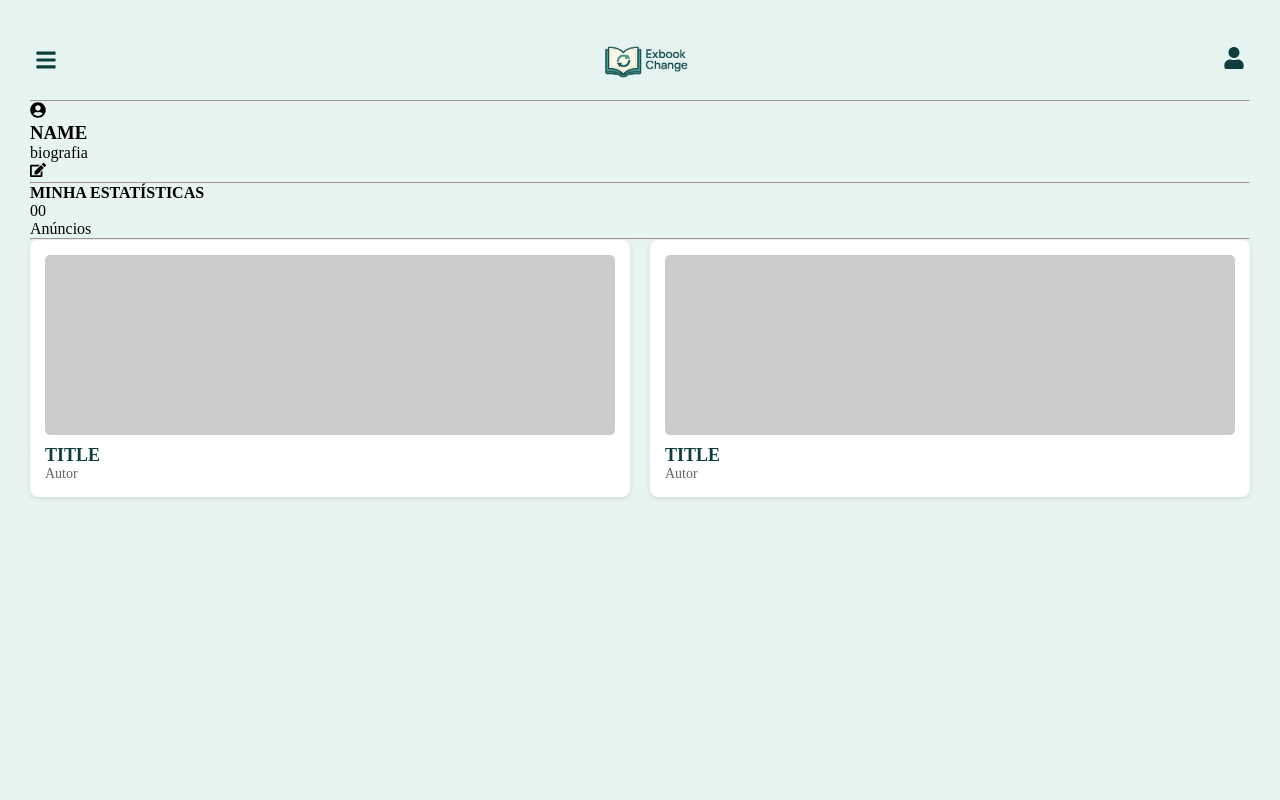
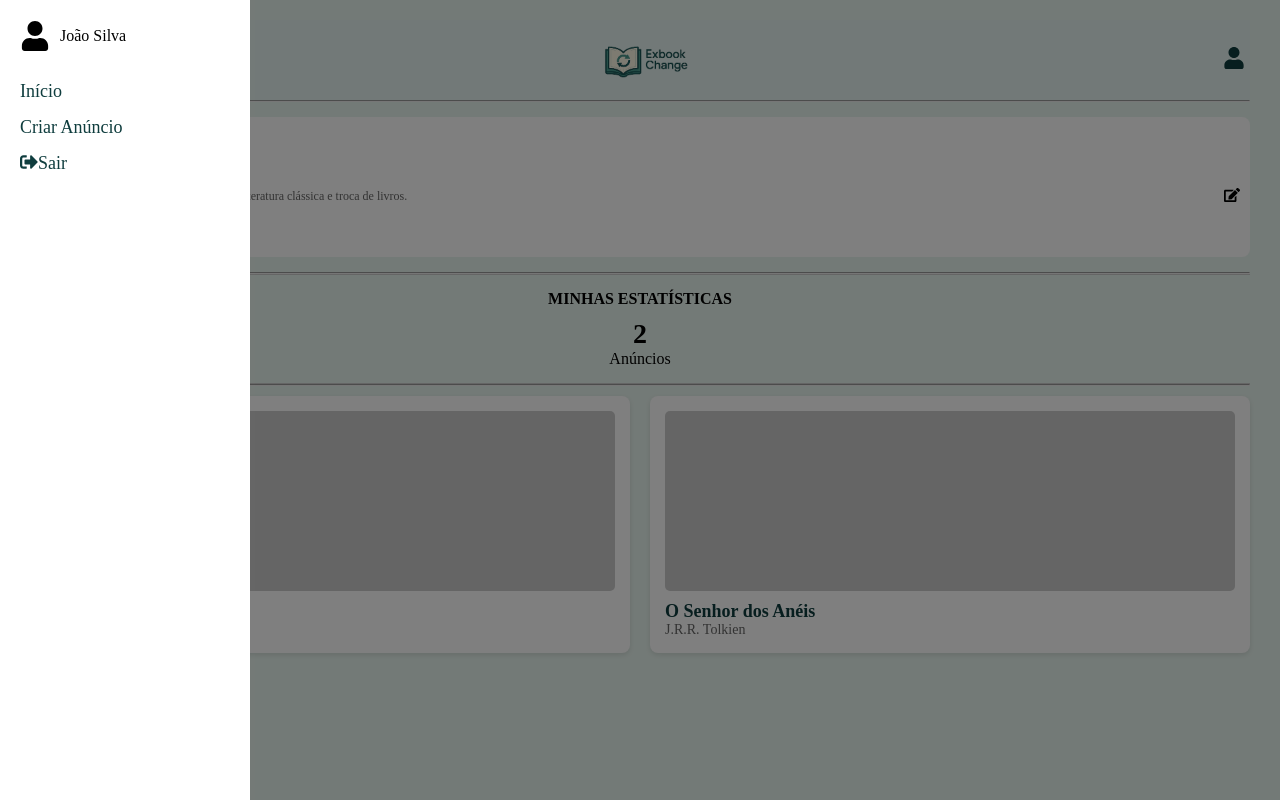
Before and after one commit to richarlisonn/Front-End-ExbookCharge, a React (Vite) app: page /perfil in a window 1280 px wide. Both pictures are taken after a click on the icon 46 px from the left and 60 px from the top of the page. Built offline with nearby package versions, Linux system fonts and the light colour scheme.

Commit message:
feat: Adicionado pagina do perfil do usuario, criado componentes dinamicos para receber o back, menu bar com animação e funcinado corretamente. Adicionado botao de edição de perfil do usuario. Esta em processo.

```diff
--- a/src/index.css
+++ b/src/index.css
@@ -3,3 +3,8 @@
   padding: 0;
   box-sizing: border-box;
 }
+
+a{
+  text-decoration: none;
+  color: black;
+}
--- a/src/main.jsx
+++ b/src/main.jsx
@@ -10,6 +10,7 @@ import DashBoard from './pages/DashBoard.jsx';
 import Anuncio from './pages/Anuncio.jsx'
 import PerfilUsuario from './pages/PerfilUsuario.jsx';
 import CriarAnuncio from './pages/CriarAnuncio.jsx';
+import EditarPerfil from './pages/EditarPerfil.jsx';
 
 const router = createBrowserRouter([
   { path: '/', element: <App /> },
@@ -19,6 +20,7 @@ const router = createBrowserRouter([
   { path: '/anuncio', element: <Anuncio /> },
   { path: '/perfil', element: <PerfilUsuario /> },
   { path: '/criaranuncio', element: <CriarAnuncio /> },
+  { path: '/editarperfil', element: <EditarPerfil /> },
 
 
 ]);
--- a/src/pages/DashBoard.jsx
+++ b/src/pages/DashBoard.jsx
@@ -1,6 +1,6 @@
 import React, { useState } from "react";
 import Logo from "../assets/images/icon.png";
-import { FaBars, FaBell, FaUser, FaSearch, FaHome, FaPlus, FaSignOutAlt } from "react-icons/fa";
+import { FaBars, FaUser, FaSearch, FaSignOutAlt } from "react-icons/fa";
 import "./styles/DashBoard.css";
 
 function DashBoard() {
@@ -10,43 +10,50 @@ function DashBoard() {
     setIsMenuOpen(!isMenuOpen);
   };
 
+  const closeMenu = () => {
+    setIsMenuOpen(false);
+  };
+
   const annouces = [
     { title: "Dom Casmurro", autor: "Machado de Assis", link: "/dom-casmurro" },
     { title: "O Senhor dos Anéis", autor: "J.R.R. Tolkien", link: "/senhor-dos-aneis" },
     { title: "1984", autor: "George Orwell", link: "/1984" },
-    { title: "1984", autor: "George Orwell", link: "/1984" },
-  ]
+    { title: "Harry Potter", autor: "J.K. Rowling", link: "/harry-potter" },
+  ];
 
   return (
     <div className="div_main">
-
+      {/* HEADER */}
       <header className="header">
         <FaBars className="icon" onClick={toggleMenu} />
-       <a href=""> <img src={Logo} alt="Logo Exbook Change" className="logo_DashBoard" /></a>
+        <a href="/dashboard">
+          <img src={Logo} alt="Logo Exbook Change" className="logo_DashBoard" />
+        </a>
         <div className="right-icons">
-          <a href="Perfil"><FaUser className="icon" /></a>
+          <a href="/perfil"><FaUser className="icon" /></a>
         </div>
       </header>
 
       <hr className="divider" />
 
+      {/* OVERLAY ESCURO */}
+      {isMenuOpen && <div className="overlay" onClick={closeMenu}></div>}
 
-      {isMenuOpen && (
-        <div className="side-menu">
+      {/* MENU LATERAL */}
+      <div className={`side-menu ${isMenuOpen ? "open" : ""}`}>
         <div className="menu-header">
           <FaUser className="menu-icon" />
           <p>Name Profile</p>
+        </div>
         <hr />
-          </div>
         <ul className="menu-list">
           <li><a href="/dashboard">Início</a></li>
           <li><a href="/CriarAnuncio">Criar Anúncio</a></li>
-            <li><a href="/dashboard"><FaSignOutAlt /> Sair</a></li>
+          <li><a href="/"><FaSignOutAlt /> Sair</a></li>
         </ul>
       </div>
-      )}
 
-
+      {/* BARRA DE PESQUISA */}
       <div className="search-container">
         <div className="search-input-container">
           <input
@@ -58,7 +65,7 @@ function DashBoard() {
         </div>
       </div>
 
-
+      {/* LISTA DE ANÚNCIOS */}
       <div className="ads-container">
         {annouces.map((livro, index) => (
           <a key={index} href={livro.link} className="ad-card">
@@ -70,8 +77,6 @@ function DashBoard() {
           </a>
         ))}
       </div>
-
-
     </div>
   );
 }
--- /dev/null
+++ b/src/pages/EditarPerfil.jsx
@@ -0,0 +1,9 @@
+function EditarPerfil(){
+    return(
+        <div>
+            oi
+        </div>
+    )
+}
+
+export default EditarPerfil;
--- a/src/pages/PerfilUsuario.jsx
+++ b/src/pages/PerfilUsuario.jsx
@@ -1,65 +1,98 @@
 import React, { useState } from "react";
 import Logo from "../assets/images/icon.png";
-import { FaBars,FaUserCircle, FaEdit, FaBell,FaSyncAlt , FaUser, FaSearch, FaHome, FaPlus, FaSignOutAlt } from "react-icons/fa";
-import './styles/PerfilUsuario.css'
-
+import { FaBars, FaUserCircle, FaEdit, FaUser, FaSignOutAlt } from "react-icons/fa";
+import "./styles/PerfilUsuario.css";
 
 function PerfilUsuario() {
+  const [isMenuOpen, setIsMenuOpen] = useState(false);
 
+  const toggleMenu = () => {
+    setIsMenuOpen(!isMenuOpen);
+  };
+
+  const fecharMenu = () => {
+    setIsMenuOpen(false);
+  };
+
+  const [usuario] = useState({
+    nome: "João Silva",
+    bio: "Apaixonado por literatura clássica e troca de livros.",
+    anuncios: [
+      { title: "Dom Casmurro", autor: "Machado de Assis", link: "/dom-casmurro" },
+      { title: "O Senhor dos Anéis", autor: "J.R.R. Tolkien", link: "/senhor-dos-aneis" },
+    ],
+  });
 
   return (
     <div className="div_main">
       <header className="header">
-        <FaBars className="icon" />
-        <a href=""> <img src={Logo} alt="Logo Exbook Change" className="logo_DashBoard" /></a>
+        <FaBars className="icon" onClick={toggleMenu} />
+        <a href="/dashboard">
+          <img src={Logo} alt="Logo Exbook Change" className="logo_DashBoard" />
+        </a>
         <div className="right-icons">
-          <a href="Perfil"><FaUser className="icon" /></a>
+          <a href="Perfil">
+            <FaUser className="icon" />
+          </a>
         </div>
       </header>
 
       <hr className="divider" />
 
+
+      {isMenuOpen && <div className="overlay" onClick={fecharMenu}></div>}
+
+
+      <div className={`side-menu ${isMenuOpen ? "open" : ""}`}>
+        <div className="menu-header">
+          <FaUser className="menu-icon" />
+          <p>{usuario.nome}</p>
+          <hr />
+        </div>
+        <ul className="menu-list">
+          <li><a href="/dashboard">Início</a></li>
+          <li><a href="/CriarAnuncio">Criar Anúncio</a></li>
+          <li><a href="/dashboard"><FaSignOutAlt /> Sair</a></li>
+        </ul>
+      </div>
+
+
       <section className="perfil">
         <FaUserCircle className="profile-icon" />
         <div className="profile-info">
-          <h3>NAME</h3>
-          <p>biografia</p>
+          <h3>{usuario.nome}</h3>
+          <p>{usuario.bio}</p>
         </div>
+        <a href="/editarperfil">
           <FaEdit className="edit-icon" />
+        </a>
       </section>
 
       <hr className="divider" />
 
+
       <section className="stats">
-        <h4>MINHA ESTATÍSTICAS</h4>
-        <p className="number">00</p>
+        <h4>MINHAS ESTATÍSTICAS</h4>
+        <p className="number">{usuario.anuncios.length}</p>
         <p>Anúncios</p>
       </section>
 
       <hr className="divider" />
 
+
       <div className="ads-container">
-        <a href="livro" className="ad-card">
+        {usuario.anuncios.map((livro, index) => (
+          <a key={index} href={livro.link} className="ad-card">
             <div className="ad-image"></div>
             <div className="ad-info">
-            <h3>TITLE</h3>
-            <p>Autor</p>
+              <h3>{livro.title}</h3>
+              <p>{livro.autor}</p>
             </div>
           </a>
-        <a href="livro" className="ad-card">
-          <div className="ad-image"></div>
-          <div className="ad-info">
-            <h3>TITLE</h3>
-            <p>Autor</p>
+        ))}
       </div>
-        </a>
-        </div>
-
-
-
-
     </div>
   );
-};
+}
 
 export default PerfilUsuario;
--- a/src/pages/styles/DashBoard.css
+++ b/src/pages/styles/DashBoard.css
@@ -3,6 +3,7 @@
   height: 100vh;
   padding: 20px 30px;
   transition: margin-left 0.3s ease;
+
 }
 
 
@@ -35,17 +36,33 @@
 }
 
 
+/* Overlay escuro atrás do menu */
+.overlay {
+  position: fixed;
+  top: 0;
+  left: 0;
+  width: 100%;
+  height: 100%;
+  background-color: rgba(0,0,0,0.5); /* escurece fundo */
+  z-index: 900;
+}
+
+
 .side-menu {
   position: fixed;
   top: 0;
-  left: 0;
+  left: -250px;
   width: 250px;
-  height: 100vh;
-  background-color: #fff;
-  box-shadow: 2px 0px 10px rgba(0, 0, 0, 0.2);
+  height: 100%;
+  background-color: #ffffff;
+  color: rgb(0, 0, 0);
+  transition: left 0.3s ease-in-out;
   padding: 20px;
   z-index: 1000;
-  transform: translateX(0);
+}
+
+.side-menu.open {
+  left: 0;
 }
 
 .menu-header {
--- a/src/pages/styles/PerfilUsuario.css
+++ b/src/pages/styles/PerfilUsuario.css
@@ -0,0 +1,82 @@
+.perfil {
+  display: flex;
+  align-items: center;
+  background: #fff;
+  padding: 20px;
+  border-radius: 8px;
+  margin: 15px 0;
+  position: relative;
+}
+
+.profile-icon {
+  font-size: 100px;
+  margin-right: 10px;
+}
+
+.profile-info h3 {
+  margin: 0;
+  font-size: 16px;
+}
+
+.profile-info p {
+  margin: 0;
+  font-size: 12px;
+  color: #666;
+}
+
+.edit-icon {
+  position: absolute;
+  right: 10px;
+  cursor: pointer;
+}
+
+
+.stats {
+  border-top: 1px solid #ccc;
+  border-bottom: 1px solid #ccc;
+  padding: 15px 0;
+  text-align: center;
+}
+
+.stats h4 {
+  margin: 0 0 10px;
+}
+
+.stats .number {
+  font-size: 28px;
+  font-weight: bold;
+  margin: 0;
+}
+
+.ads-container{
+    margin: 10px 0;
+}
+
+/* Overlay escuro atrás do menu */
+.overlay {
+  position: fixed;
+  top: 0;
+  left: 0;
+  width: 100%;
+  height: 100%;
+  background-color: rgba(0,0,0,0.5); /* escurece fundo */
+  z-index: 900;
+}
+
+
+.side-menu {
+  position: fixed;
+  top: 0;
+  left: -250px;
+  width: 250px;
+  height: 100%;
+  background-color: #ffffff;
+  color: rgb(0, 0, 0);
+  transition: left 0.3s ease-in-out;
+  padding: 20px;
+  z-index: 1000;
+}
+
+.side-menu.open {
+  left: 0;
+}
```
Lines whose indentation alone changed are shown as unchanged.
